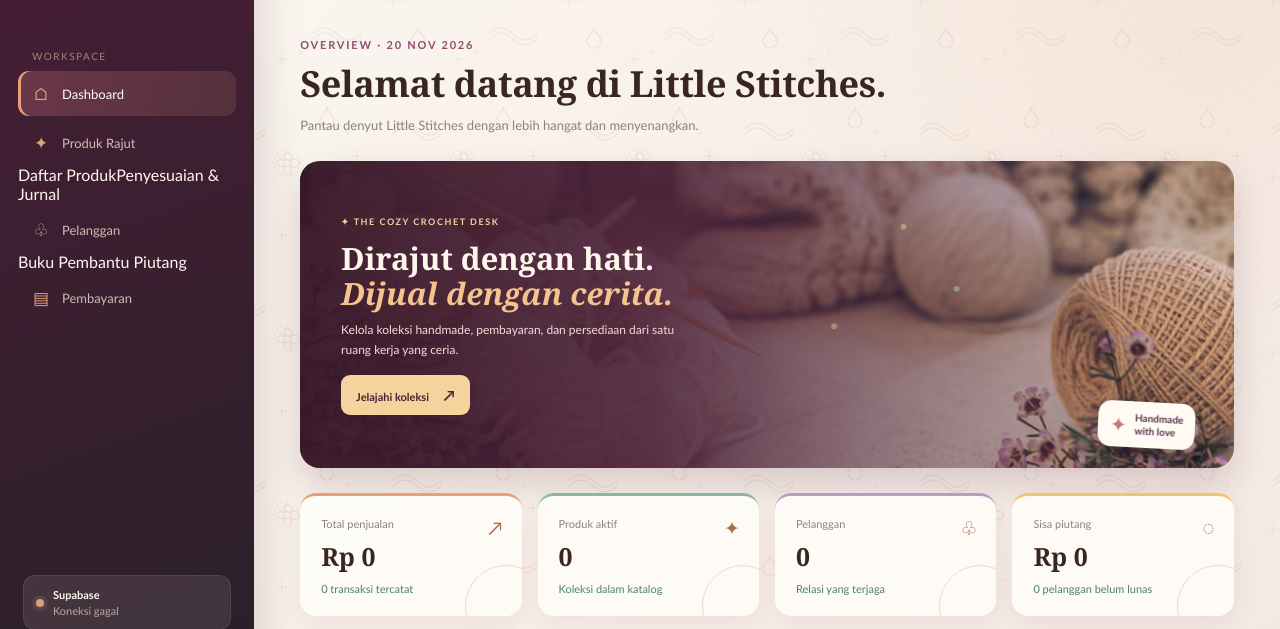
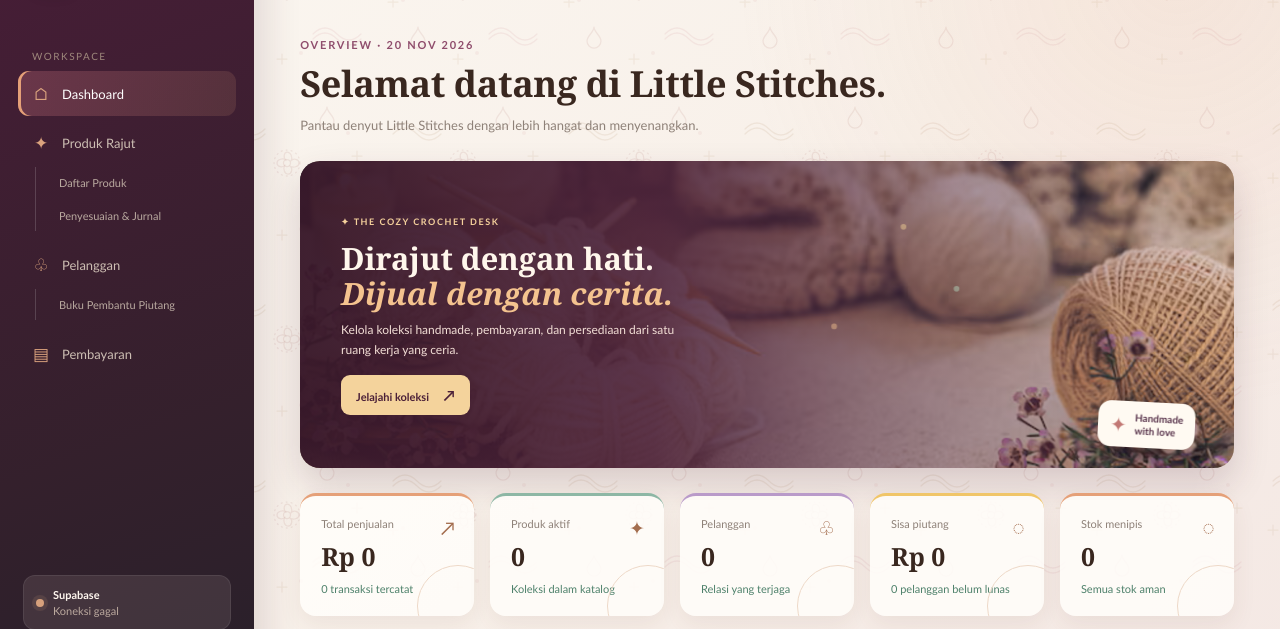
Before and after one commit to faniahidayatul46-dev/SistemPenjualan-Toko-Rajut, a plain HTML site: page index.html in a window 1280 px wide. Shown: the part 92-721 px from the top of the page. Drawn offline with Linux system fonts and the light colour scheme; no server answers.

Commit message:
Style grouped navigation and receivables views

```diff
--- a/style.css
+++ b/style.css
@@ -121,4 +121,4 @@ body{background-color:#f8f3ec;background-image:url("assets/page-knit-pattern.svg
 .sort-control select{max-width:190px;padding:8px 30px 8px 10px;border:1px solid var(--line);border-radius:8px;background:#fffdfa;color:var(--espresso);font-size:11px;outline:none}
 .sort-control select:focus{border-color:var(--clay);box-shadow:0 0 0 3px #f4e3d6}
 @media(max-width:560px){.sort-panel-head{align-items:flex-start;flex-direction:column;gap:12px}.table-controls{width:100%;justify-content:space-between}.sort-control{flex:1;justify-content:flex-end}.sort-control select{max-width:175px}}
-.journal-table td.journal-amount{text-align:right!important}
+.journal-table td.journal-amount{text-align:right!important} .nav-group{display:flex;flex-direction:column;gap:2px}.nav-submenu{display:flex;flex-direction:column;gap:2px;margin:0 0 7px 17px;padding-left:13px;border-left:1px solid rgba(255,255,255,.16)}.nav-sublink{display:block;color:#b9a99f;padding:9px 10px;border-radius:8px;font-size:11px;transition:.2s}.nav-sublink:hover,.nav-sublink.active{background:rgba(255,255,255,.09);color:#fff}.nav-sublink.active{box-shadow:inset 2px 0 #d9a079}.icon-btn.ledger{background:#e8f1ed;color:#447a68;font-size:10px;font-weight:700}.receivables-dashboard{margin-top:22px}.receivable-ledger-table td:nth-child(3){white-space:normal;min-width:190px}.receivable-ledger-table td:nth-child(4),.receivable-ledger-table td:nth-child(5),.receivable-ledger-table td:nth-child(6){text-align:right}@media(min-width:1200px){.stats-grid{grid-template-columns:repeat(5,minmax(0,1fr))}}
```
